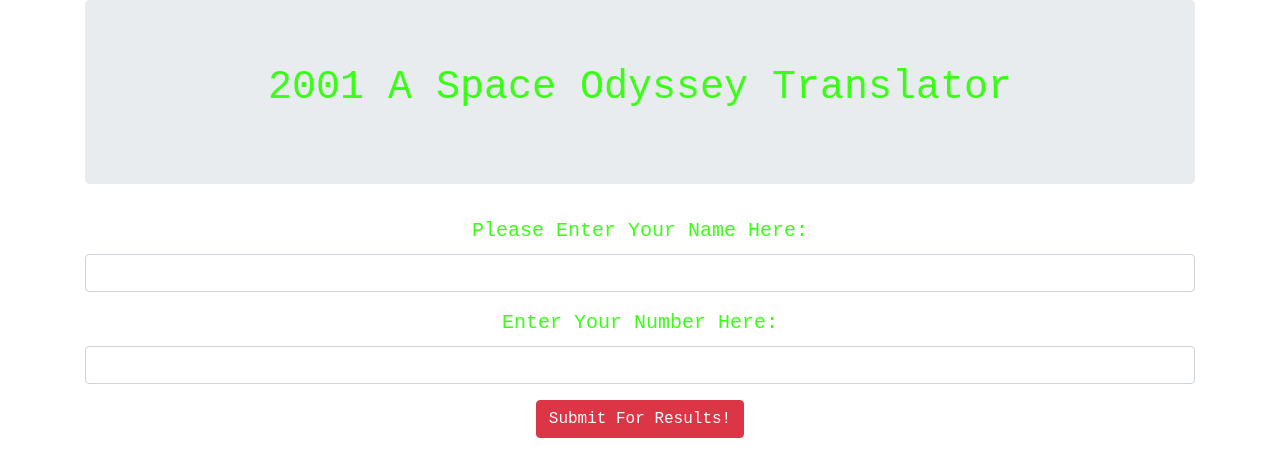
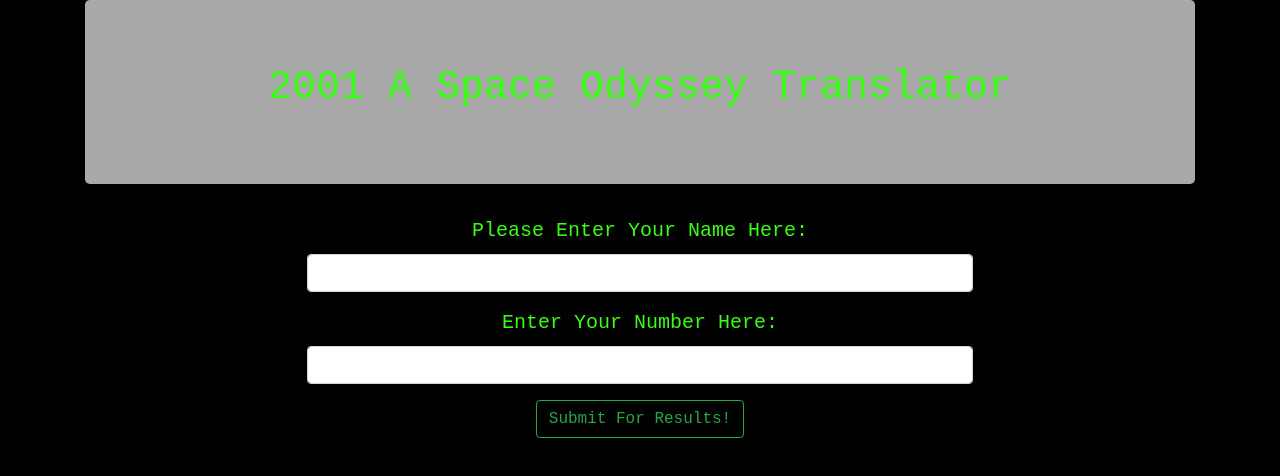
Before and after one commit to AnnaG219/beepBoop, a plain HTML site: page index.html in a window 1280 px wide. Drawn offline with Linux system fonts and the light colour scheme.

Commit message:
add css stylesheet changes.

```diff
--- a/css/styles.css
+++ b/css/styles.css
@@ -2,6 +2,7 @@ body {
   text-align: center;
   font-family: monospace;
   color:  #39ff14;
+  background-color: black;
 }
 
 .labelSize {
@@ -9,13 +10,23 @@ body {
   color:  #39ff14;
 }
 
-inputs {
+.inputs {
+  text-align: center;
   font-size: 16px;
+  color: red;
   font-family: monospace;
-  color: darkred;
 }
 p {
   font-size: 16px;
   font-family: monospace;
   color: red;
 }
+#translate {
+  width: 60%;
+  margin-left: auto;
+  margin-right: auto;
+}
+.jumbotron {
+  background-color: darkgray;
+  font-size: 28px;
+}
--- a/index.html
+++ b/index.html
@@ -22,7 +22,7 @@
           <input type="number" id="userNum" class="form-control inputs">
         </div>
 
-        <button type="submit" class="btn btn-danger">Submit For Results!</button>
+        <button type="submit" class="btn btn-outline-success">Submit For Results!</button>
 
       </form>
       <div id="translatedList">
```
